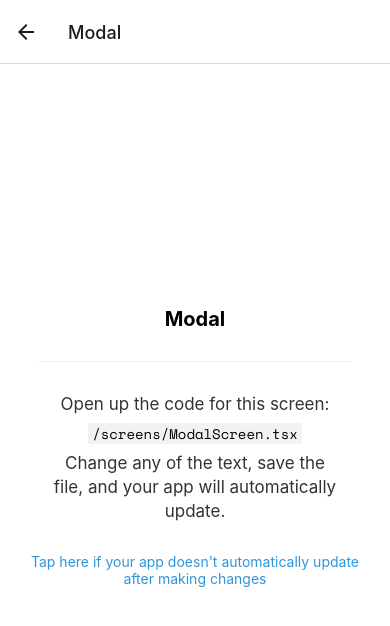
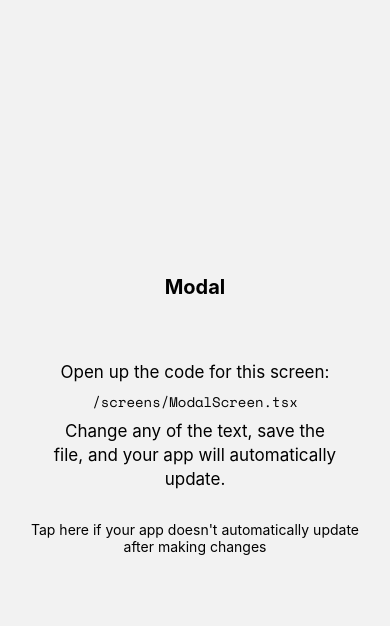
Before and after one commit to toombez/quotex, a React Native app: screen /Modal in a window 390 px wide. Shown: the top 626 px of the page. Built offline with nearby package versions, Linux system fonts and the light colour scheme; what expo-linking would draw is missing.

Commit message:
Use light theme everywhere

```diff
--- a/components/Themed.tsx
+++ b/components/Themed.tsx
@@ -32,14 +32,12 @@ export type ViewProps = ThemeProps & DefaultView['props'];
 
 export function Text(props: TextProps) {
   const { style, lightColor, darkColor, ...otherProps } = props;
-  const color = useThemeColor({ light: lightColor, dark: darkColor }, 'text');
 
-  return <DefaultText style={[{ color }, style]} {...otherProps} />;
+  return <DefaultText style={[style]} {...otherProps} />;
 }
 
 export function View(props: ViewProps) {
   const { style, lightColor, darkColor, ...otherProps } = props;
-  const backgroundColor = useThemeColor({ light: lightColor, dark: darkColor }, 'background');
 
-  return <DefaultView style={[{ backgroundColor }, style]} {...otherProps} />;
+  return <DefaultView style={[style]} {...otherProps} />;
 }
--- a/navigation/index.tsx
+++ b/navigation/index.tsx
@@ -21,7 +21,6 @@ import LinkingConfiguration from './LinkingConfiguration'
 export default function Navigation({ colorScheme }: { colorScheme: ColorSchemeName }) {
     return <NavigationContainer
         linking={LinkingConfiguration}
-        theme={colorScheme === 'dark' ? DarkTheme : DefaultTheme}
     >
         <RootNavigator />
     </NavigationContainer>
@@ -34,7 +33,7 @@ export default function Navigation({ colorScheme }: { colorScheme: ColorSchemeNa
 const Stack = createNativeStackNavigator<RootStackParamList>()
 
 function RootNavigator() {
-  return <Stack.Navigator>
+  return <Stack.Navigator screenOptions={{ headerShown: false }}>
         <Stack.Screen name="Root" component={BottomTabNavigator} options={{ headerShown: false }} />
         <Stack.Screen name="NotFound" component={NotFoundScreen} options={{ title: 'Oops!' }} />
         <Stack.Group screenOptions={{ presentation: 'modal' }}>
@@ -55,7 +54,7 @@ function BottomTabNavigator() {
     return <BottomTab.Navigator
         initialRouteName="SignalsScreen"
         screenOptions={{
-            tabBarActiveTintColor: Colors[colorScheme].tint,
+            // tabBarActiveTintColor: Colors[colorScheme].tint,
         }}
     >
         <BottomTab.Screen
```
